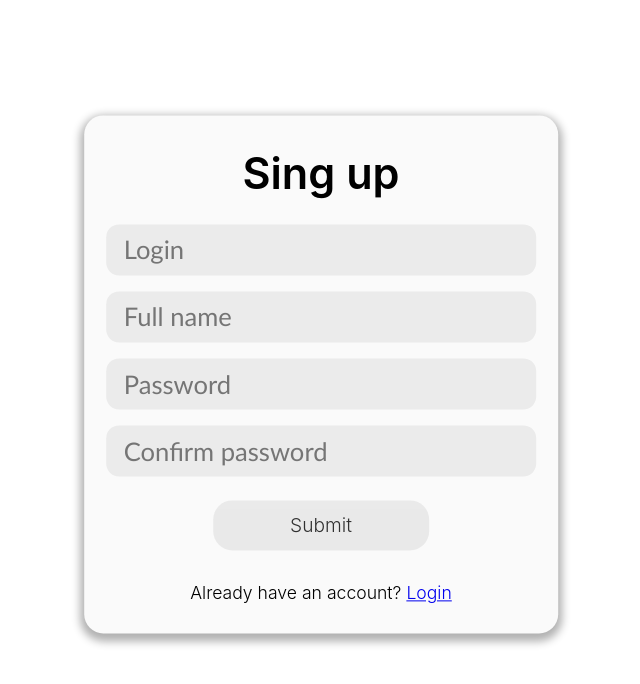
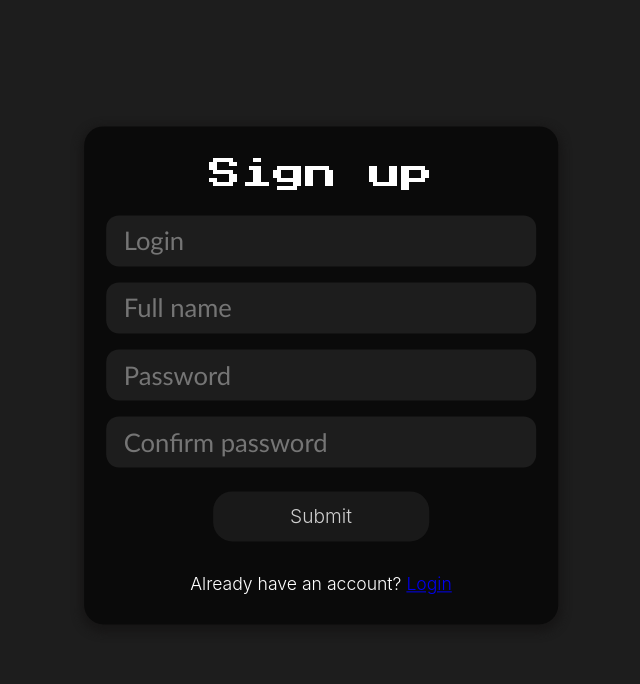
Before and after one commit to le-kalmique/usgh-neon-projects, a React (Create React App) app: page /auth/register in a window 1280 px wide. Shown: the top 684 px of the page, without its empty margins (319-959 px from the left). Built offline with nearby package versions, Linux system fonts and the light colour scheme.

Commit message:
login && register

```diff
--- a/src/components/Form/form.css
+++ b/src/components/Form/form.css
@@ -61,7 +61,7 @@
 }
 
 .form_legend {
-    font-size: 2.7rem;
+    font-size: 2rem;
     margin-top: 4vh;
     margin-bottom: 2%;
 }
--- a/src/containers/App/App.js
+++ b/src/containers/App/App.js
@@ -4,12 +4,14 @@ import {BrowserRouter as Router, Switch, Route} from 'react-router-dom';
 
 import Form from "../../components/Form/Form";
 import Register from "../register/Register";
+import Login from "../login/Login"
 
 function App() {
   return (
       <Router>
             <div className="App">
               <Switch>
+                  <Route path="/auth/login" exact component={Login} />
                   <Route path="/auth/register" exact component={Register} />
               </Switch>
             </div>
--- /dev/null
+++ b/src/containers/login/Login.js
@@ -0,0 +1,117 @@
+import React, { useState } from 'react';
+import * as qs from 'query-string';
+import { Link } from 'react-router-dom';
+
+import { loginWithFormData, logOut } from '../../utils/auth';
+import Form from '../../components/Form/Form';
+import Server from '../../utils/server';
+import DefaultMessages from '../../utils/messages';
+
+const Messages = Object.assign ({
+    LoginFirst : "You must have signed in first",
+    IncorrectAuthData : "Login or password were entered incorectly."
+}, DefaultMessages);
+
+export default function Login (props) {
+    document.body.className = "background";
+    document.title = "Sign in";
+
+    const [formProps, setFormProps] = useState({
+        inputs : [
+            {
+                type : Form.InputType.Text,
+                props : {
+                    required : true,
+                    type : "text",
+                    name : "username",
+                    maxLength : "32",
+                    pattern : "^[a-zA-Z0-9]+$",
+                    placeholder : "Login",
+                    className : "input_field form_input"
+                }
+            },
+            {
+                type : Form.InputType.Text,
+                props : {
+                    required : true,
+                    type : "password",
+                    name : "password",
+                    maxLength : "32",
+                    placeholder : "Password",
+                    className : "input_field form_input"
+                }
+            }
+        ],
+        cb : login,
+        labels : {
+            message : {
+                text : Messages.Empty,
+                color : Form.MessageColor.Default
+            },
+            legend : "Sign in",
+            footer : <React.Fragment>Do not have an account? <Link to="/auth/register"> Register </Link></React.Fragment>
+        }
+    });
+
+    function setFormInfo(messageText, messageColor = Form.MessageColor.Default) {
+        const props = Object.assign({}, formProps);
+        props.labels.message = {
+            text : messageText,
+            color : messageColor
+        };
+        setFormProps(props);
+    }
+
+    function getFormInfo() {
+        return formProps.labels.message.text;
+    }
+
+    const query = qs.parse(props.location.search);
+    if (query.info && String (query.info) === "mustLogin" && getFormInfo() !== Messages.LoginFirst) {
+        localStorage.removeItem("jwt");
+        localStorage.removeItem("user");
+        setFormInfo(Messages.LoginFirst);
+    }
+
+    async function login(form) {
+
+        setFormInfo(Messages.Empty);
+
+        const formData = new FormData(form);
+        const bodyData = new URLSearchParams(formData);
+
+        const result = await loginWithFormData(bodyData, query.redirect);
+
+        if (result.error === Server.ErrorTypes.ServerError) {
+            setFormInfo(Messages.ServerError, Form.MessageColor.Red);
+            return;
+        }
+        if (result.error === Server.ErrorTypes.ConnecionError) {
+            setFormInfo(Messages.ConnectionError, Form.MessageColor.Red);
+            return;
+        }
+        if (result.data.error_code)
+            setFormInfo(Messages.IncorrectAuthData, Form.MessageColor.Red);
+    }
+
+    return (
+        <div className = "center">
+            {
+                localStorage.getItem("jwt") === null
+                    ?
+                    <Form {...formProps}/>
+                    :
+                    <React.Fragment>
+                        <div className="text_container">
+                            You have already signed in.
+                        </div>
+                        <div className="button_outter">
+                            <div className="button" onClick={ async () => await logOut() }>
+                                Sign out
+                            </div>
+                        </div>
+                    </React.Fragment>
+            }
+        </div>
+    );
+}
--- a/src/containers/register/Register.js
+++ b/src/containers/register/Register.js
@@ -66,7 +66,7 @@ export default function Register() {
                 text : Messages.Empty,
                 color : Form.MessageColor.Default
             },
-            legend : "Sing up",
+            legend : "Sign up",
             footer : <React.Fragment>Already have an account? <Link to="/auth/login"> Login </Link></React.Fragment>
         }
     });
--- a/src/index.css
+++ b/src/index.css
@@ -1,3 +1,5 @@
+@import url('https://fonts.googleapis.com/css2?family=Press+Start+2P&display=swap');
+
 body {
   margin: 0;
   font-family: -apple-system, BlinkMacSystemFont, 'Segoe UI', 'Roboto', 'Oxygen',
@@ -5,6 +7,7 @@ body {
     sans-serif;
   -webkit-font-smoothing: antialiased;
   -moz-osx-font-smoothing: grayscale;
+  background-color: #1d1d1d;
 }
 
 code {
@@ -28,11 +31,6 @@ code {
   color:inherit;
   text-decoration: none;
 }
-
-.emphasized {
-  font-weight: 600;
-}
-
 .table {
   margin: 0 auto;
   width : 95vw;
@@ -65,24 +63,6 @@ code {
   margin-bottom: 1.6vh;
 }
 
-.button {
-  margin: 0 auto;
-  text-align: center;
-  padding: .8rem 1.8rem;
-  border-radius: 1.2rem;
-  background-color: #e6e6e6;
-  opacity: 0.8;
-  transition: all 200ms ease;
-  font-weight: 300;
-  font-size: 1.2rem;
-  cursor: pointer;
-}
-
-.button:hover {
-  transition: all 200ms ease;
-  background-color: rgb(225, 225, 225);
-}
-
 .button_outter {
   margin: 3vh auto;
   width: 16vw;
@@ -101,22 +81,6 @@ code {
   font-size: 4.8vmin;
   margin-top: 4vh;
   margin-bottom: 4vh;
-}
-
-.input_field {
-  background-color: rgb(235, 235, 235);
-  border: none;
-  outline: none;
-  padding : 0.4rem 0.5vw;
-  padding-left: calc(.8rem + .4vw);
-  font-family: 'Gill Sans', 'Gill Sans MT', Calibri, 'Trebuchet MS', sans-serif;
-  border-radius: .8rem;
-  transition: all 200ms ease;
-}
-
-.input_field:hover {
-  background-color: rgb(232, 232, 232);
-  transition: all 200ms ease;
 }
 
 .first_table_row {
@@ -154,14 +118,6 @@ code {
   overflow: scroll;
 }
 
-@media (max-width: 1024px) {
-  .center {
-    top: 0%;
-    left: 50%;
-    transform: translate(-50%, 0);
-    margin : 8vh auto;
-  }
-}
 
 
 
@@ -178,29 +134,74 @@ code {
 
 
 
-
-
-
+@media (max-width: 1024px) {
+  .center {
+    top: 0%;
+    left: 50%;
+    transform: translate(-50%, 0);
+    margin : 8vh auto;
+  }
+}
 
 .center {
   position: absolute;
   top: 50%;
   left: 50%;
   transform: translate(-50%, -55%);
+  color:white;
 }
 
 .shadow {
   transition: all 200ms ease;
-  box-shadow: 0px 4px 8px 4px rgb(177, 177, 177);
+  box-shadow: 0px 4px 8px 4px #171616;
 }
 
 .shadow:hover {
   transition: all 200ms ease;
-  box-shadow: 0px 4px 9px 5px rgb(177, 177, 177);
+  box-shadow: 0px 4px 9px 5px #1a1a1a;
 }
 
 .card_view {
-  background-color: rgb(250, 250, 250);
+  background-color: #0A0A0A;
   border-radius: 1.2rem;
   text-align : center;
 }
+.emphasized {
+  font-weight: 500;
+  font-family: 'Press Start 2P', cursive;
+}
+
+.input_field {
+  background-color: #1d1d1d;
+  color: inherit;
+  border: none;
+  outline: none;
+  padding : 0.4rem 0.5vw;
+  padding-left: calc(.8rem + .4vw);
+  font-family: 'Gill Sans', 'Gill Sans MT', Calibri, 'Trebuchet MS', sans-serif;
+  border-radius: .8rem;
+  transition: all 200ms ease;
+}
+
+.input_field:hover {
+  background-color: #393939;
+  transition: all 200ms ease;
+}
+
+.button {
+  margin: 0 auto;
+  text-align: center;
+  padding: .8rem 1.8rem;
+  border-radius: 1.2rem;
+  background-color: #1d1d1d;
+  opacity: 0.8;
+  transition: all 200ms ease;
+  font-weight: 300;
+  font-size: 1.2rem;
+  cursor: pointer;
+}
+
+.button:hover {
+  transition: all 200ms ease;
+  background-color: rgb(225, 225, 225);
+}
```
Also changed, not shown: src/containers/register/register.css (added).
